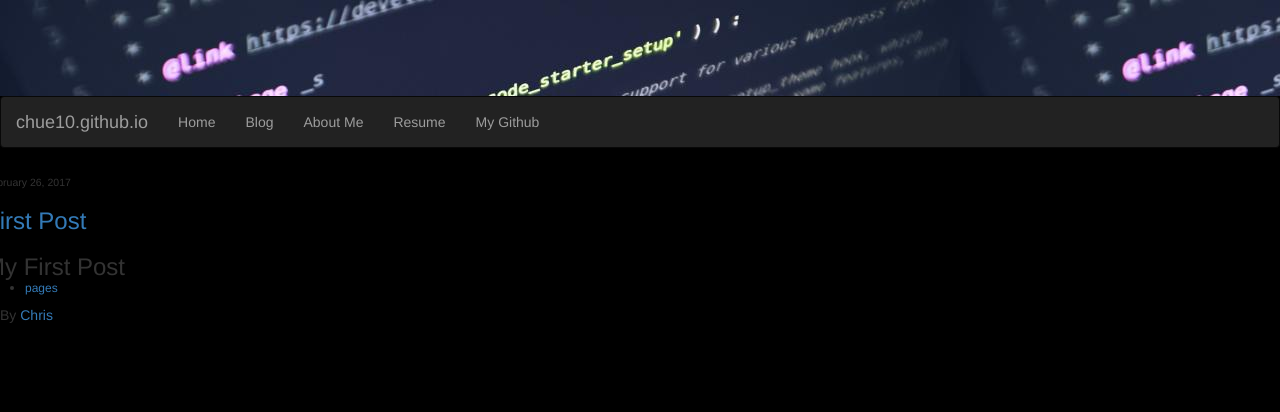
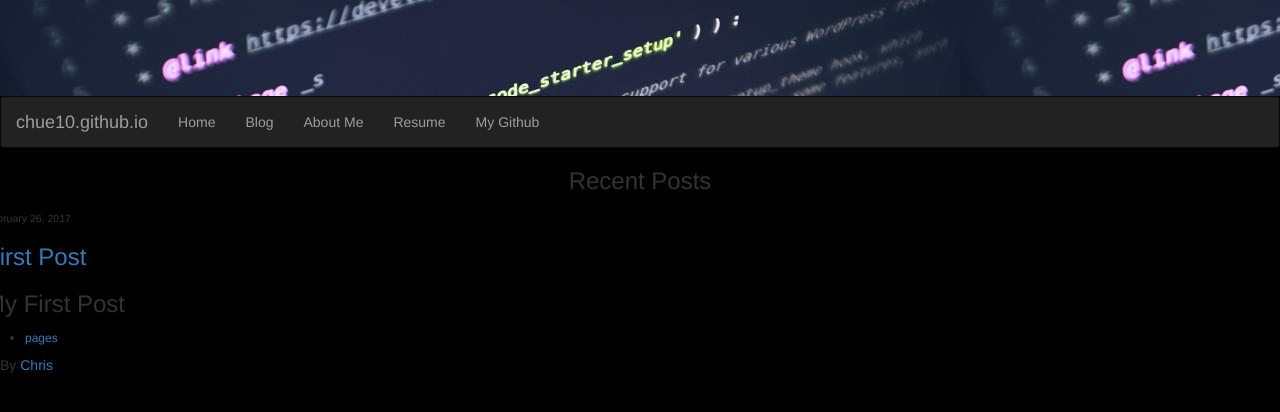
Before and after one commit to chue10/chue10.github.io, a Jekyll site: the page built from blog.html, in a window 1280 px wide. Shown: the top 412 px of the page. Built offline with Jekyll 4.4.1, drawn with Linux system fonts in a browser that asks for light colours; nearby versions of some CDN libraries.

Commit message:
Update blog.html

```diff
--- a/blog.html
+++ b/blog.html
@@ -1,7 +1,8 @@
 ---
 layout: default
 ---
-
+<div class="container-liquid">
+    <h3 class="text-center">Recent Posts</h3>
     {% for post in site.posts %}
     <div class="row">
         <div class="small-12 columns">
@@ -11,7 +12,7 @@
 
             {{ post.excerpt }}
 
-            <ul class="inline-list" style="margin-top:-1em;">
+            <ul class="inline-list">
                 {% for category in post.categories %}
                 <li><h6><a href="/#!/{{ category }}"><i class="fa fa-tag"></i> {{ category }}</a></h6></li>
                 {% endfor %}
@@ -20,3 +21,4 @@
         </div>
     </div>
     {% endfor %}
+</div>
```
